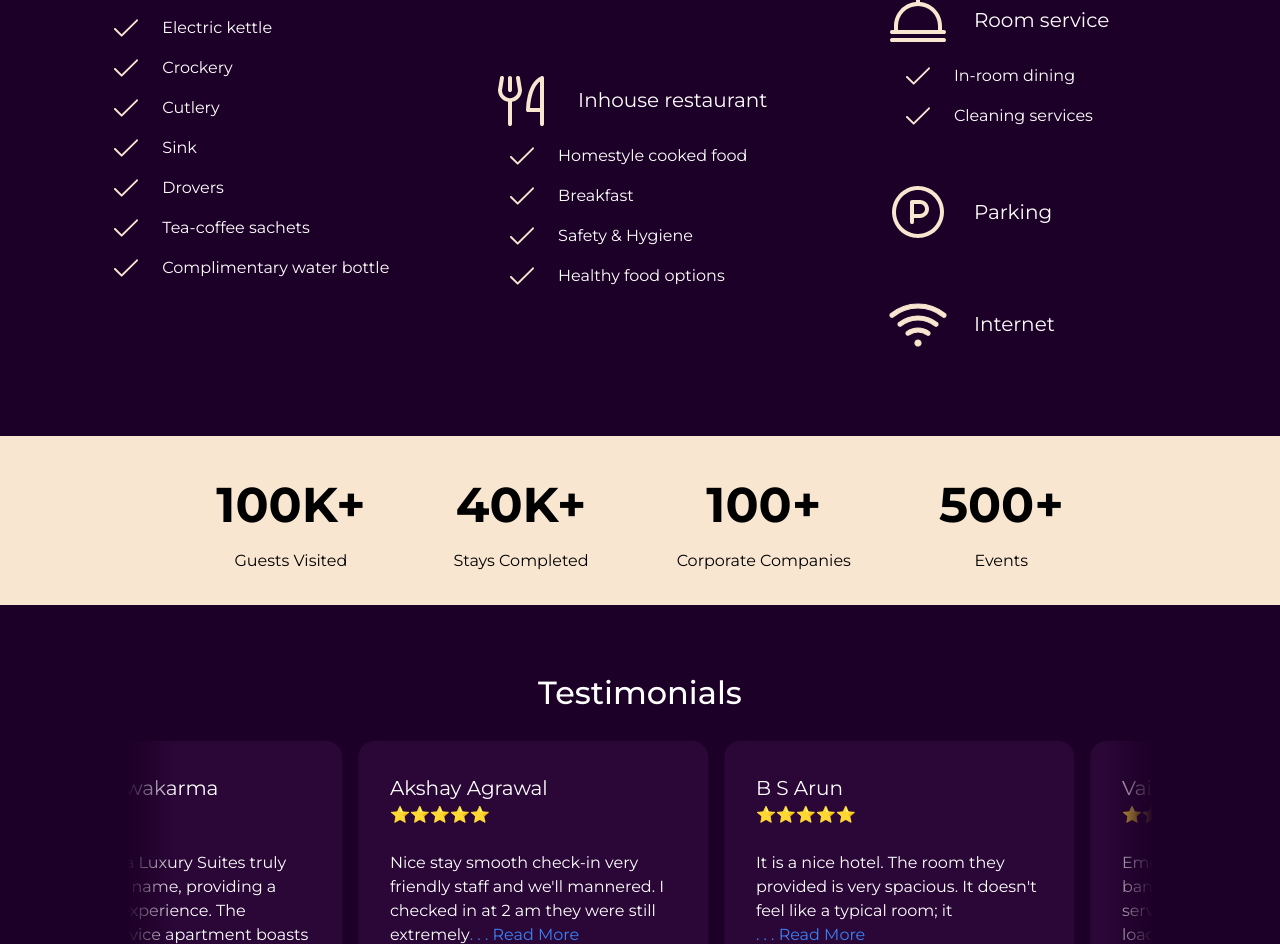
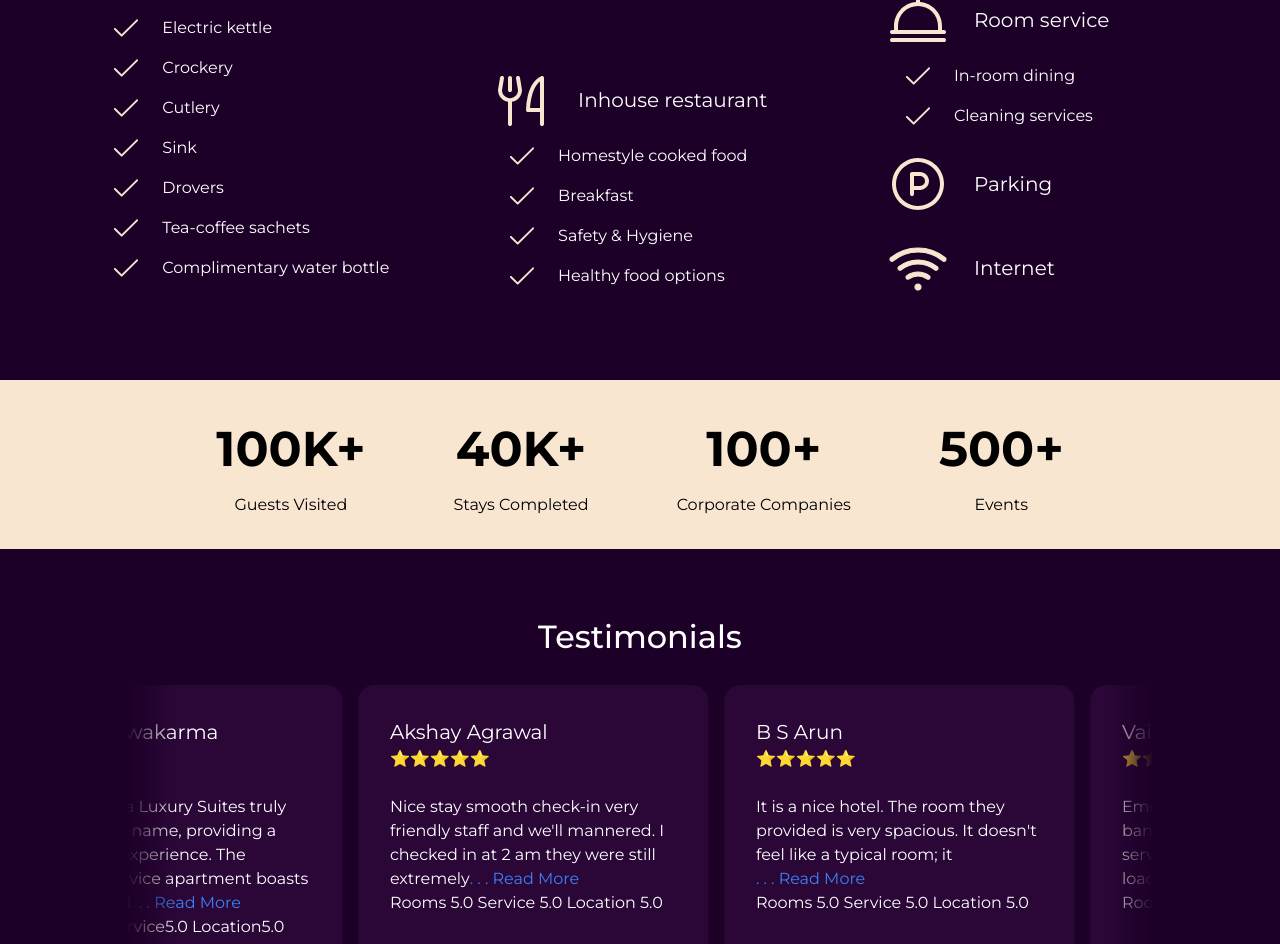
Before and after one commit to omshejul/emerald-vista, a Next.js app: page / in a window 1280 px wide. Shown: the part 2711-3655 px from the top of the page. Built offline with nearby package versions, Linux system fonts and the light colour scheme.

Commit message:
Refactor Amenities.tsx to fix margin issue with Pill component

```diff
--- a/app/Components/Sections/Amenities.tsx
+++ b/app/Components/Sections/Amenities.tsx
@@ -64,7 +64,7 @@ const Amenities = () => {
               <Pill class={detailsClassCustom} imgSize={detailsImgSize} img='/amenities/tick.svg'>Balcony</Pill>
             </div>
             <div>
-              <Pill class={`${classCustom} md:mt-16`} imgSize={imgSize} img='/amenities/Bathroom.svg'>Bathroom</Pill>
+              <Pill class={`${classCustom} lg:mt-16`} imgSize={imgSize} img='/amenities/Bathroom.svg'>Bathroom</Pill>
               <Pill class={detailsClassCustom} imgSize={detailsImgSize} img='/amenities/tick.svg'>24 hours hot water</Pill>
               <Pill class={detailsClassCustom} imgSize={detailsImgSize} img='/amenities/tick.svg'>Towels</Pill>
               <Pill class={detailsClassCustom} imgSize={detailsImgSize} img='/amenities/tick.svg'>Toilet paper</Pill>
@@ -77,7 +77,7 @@ const Amenities = () => {
               <Pill class={detailsClassCustom} imgSize={detailsImgSize} img='/amenities/tick.svg'>Laundry</Pill>
             </div>
             <div>
-              <Pill class={`${classCustom} md:mt-16`} imgSize={imgSize} img='/amenities/Living room.svg'>Living room</Pill>
+              <Pill class={`${classCustom} lg:mt-16`} imgSize={imgSize} img='/amenities/Living room.svg'>Living room</Pill>
               <Pill class={detailsClassCustom} imgSize={detailsImgSize} img='/amenities/tick.svg'>Couch </Pill>
               <Pill class={detailsClassCustom} imgSize={detailsImgSize} img='/amenities/tick.svg'>Television</Pill>
               <Pill class={detailsClassCustom} imgSize={detailsImgSize} img='/amenities/tick.svg'>Cable channels</Pill>
@@ -85,7 +85,7 @@ const Amenities = () => {
               <Pill class={detailsClassCustom} imgSize={detailsImgSize} img='/amenities/tick.svg'>Teapoy table</Pill>
             </div>
             <div>
-              <Pill class={`${classCustom} md:mt-16`} imgSize={imgSize} img='/amenities/Inroom balcony.png'>Balcony</Pill>
+              <Pill class={`${classCustom} lg:mt-16`} imgSize={imgSize} img='/amenities/Inroom balcony.png'>Balcony</Pill>
               <Pill class={detailsClassCustom} imgSize={detailsImgSize} img='/amenities/tick.svg'>Safety railings </Pill>
               <Pill class={detailsClassCustom} imgSize={detailsImgSize} img='/amenities/tick.svg'>Chair</Pill>
               <Pill class={detailsClassCustom} imgSize={detailsImgSize} img='/amenities/tick.svg'>Scenic view</Pill>
@@ -98,7 +98,7 @@ const Amenities = () => {
               <Pill class={detailsClassCustom} imgSize={detailsImgSize} img='/amenities/tick.svg'>24-hours security</Pill>
             </div>
             <div>
-              <Pill class={`${classCustom} md:mt-16`} imgSize={imgSize} img='/amenities/In-room kitchenette.png'>In-room kitchenette</Pill>
+              <Pill class={`${classCustom} lg:mt-16`} imgSize={imgSize} img='/amenities/In-room kitchenette.png'>In-room kitchenette</Pill>
               <Pill class={detailsClassCustom} imgSize={detailsImgSize} img='/amenities/tick.svg'>Refrigerator</Pill>
               <Pill class={detailsClassCustom} imgSize={detailsImgSize} img='/amenities/tick.svg'>Microwave</Pill>
               <Pill class={detailsClassCustom} imgSize={detailsImgSize} img='/amenities/tick.svg'>Electric kettle</Pill>
@@ -110,7 +110,7 @@ const Amenities = () => {
               <Pill class={detailsClassCustom} imgSize={detailsImgSize} img='/amenities/tick.svg'>Complimentary water bottle</Pill>
             </div>
             <div>
-              <Pill class={`${classCustom} md:mt-20`} imgSize={imgSize} img='/amenities/Inhouse restaurant.svg'>Inhouse restaurant</Pill>
+              <Pill class={`${classCustom} lg:mt-20`} imgSize={imgSize} img='/amenities/Inhouse restaurant.svg'>Inhouse restaurant</Pill>
               <Pill class={detailsClassCustom} imgSize={detailsImgSize} img='/amenities/tick.svg'>Homestyle cooked food</Pill>
               <Pill class={detailsClassCustom} imgSize={detailsImgSize} img='/amenities/tick.svg'>Breakfast</Pill>
               <Pill class={detailsClassCustom} imgSize={detailsImgSize} img='/amenities/tick.svg'>Safety & Hygiene</Pill>
@@ -135,12 +135,12 @@ const Amenities = () => {
             <div>{/* blank */}</div>
             <div>{/* blank */}</div>
             <div>
-              <Pill class={`${classCustom} -mt-0`} imgSize={imgSize} img='/amenities/Parking.svg'>Parking</Pill>
+              <Pill class={`${classCustom} lg:mt-1`} imgSize={imgSize} img='/amenities/Parking.svg'>Parking</Pill>
             </div>
             <div>{/* blank */}</div>
             <div>{/* blank */}</div>
             <div>
-              <Pill class={`${classCustom} -mt-0`} imgSize={imgSize} img='/amenities/Wifi.svg'>Internet</Pill>
+              <Pill class={`${classCustom} lg:mt-1`} imgSize={imgSize} img='/amenities/Wifi.svg'>Internet</Pill>
             </div>
           </Masonry>
         </ResponsiveMasonry>
```
